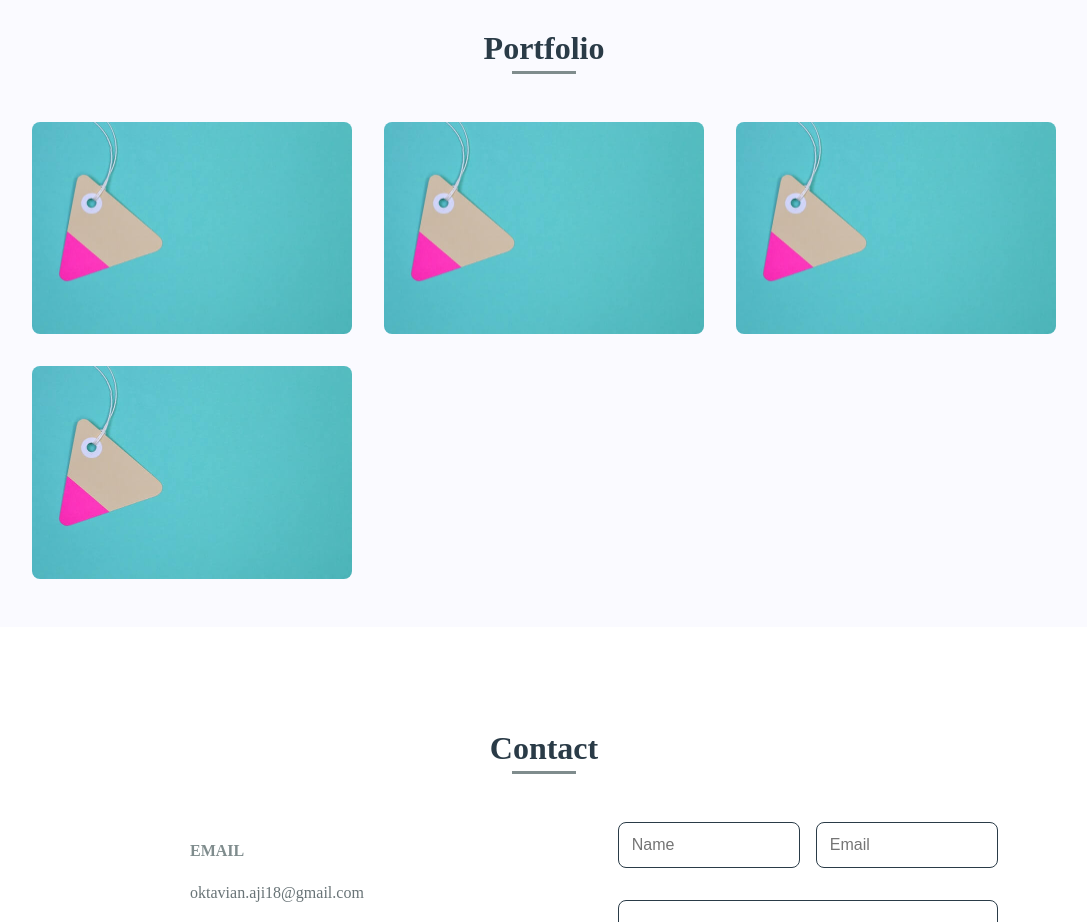
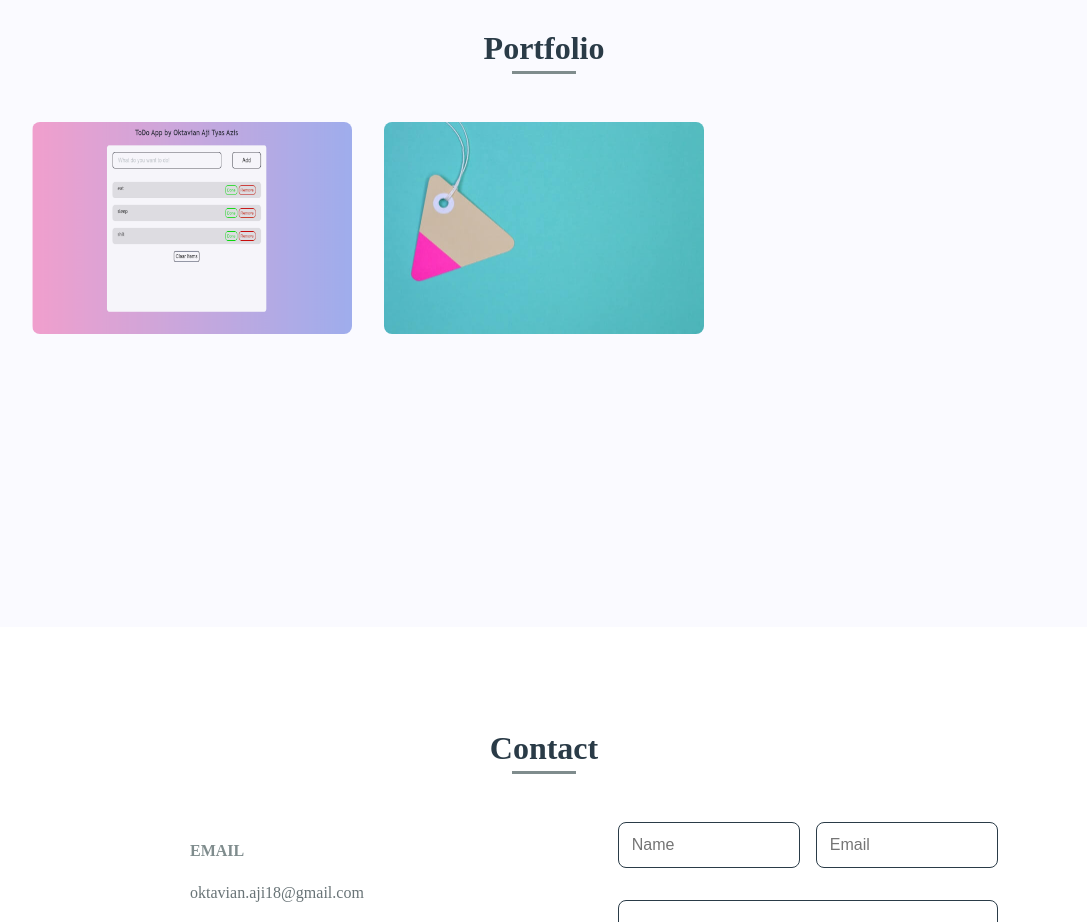
Before and after one commit to iyans018/iyans018.github.io, a plain HTML site: page index.html in a window 1280 px wide. Shown: the part 2260-3182 px from the top of the page, without its empty margins (96-1183 px from the left). Drawn offline with nearby package versions, Linux system fonts and the light colour scheme.

Commit message:
menambahkan link untuk portfolio

```diff
--- a/index.html
+++ b/index.html
@@ -124,24 +124,10 @@
 
             <div class="portfolio__container bd-grid">
                 <div class="portfolio__img">
-                    <img src="img/work1.jpg" alt="">
+                    <img src="img/react-todo.png" alt="">
 
                     <div class="portfolio__link">
-                        <a href="#" class="portfolio__link-name">View details</a>
-                    </div>
-                </div>
-                <div class="portfolio__img">
-                    <img src="img/work1.jpg" alt="">
-
-                    <div class="portfolio__link">
-                        <a href="#" class="portfolio__link-name">View details</a>
-                    </div>
-                </div>
-                <div class="portfolio__img">
-                    <img src="img/work1.jpg" alt="">
-
-                    <div class="portfolio__link">
-                        <a href="#" class="portfolio__link-name">View details</a>
+                        <a href="http://iyans018.github.io/react-todoapp/" class="portfolio__link-name">View details</a>
                     </div>
                 </div>
                 <div class="portfolio__img">
```
Also changed, not shown: img/react-todo.png (added).
